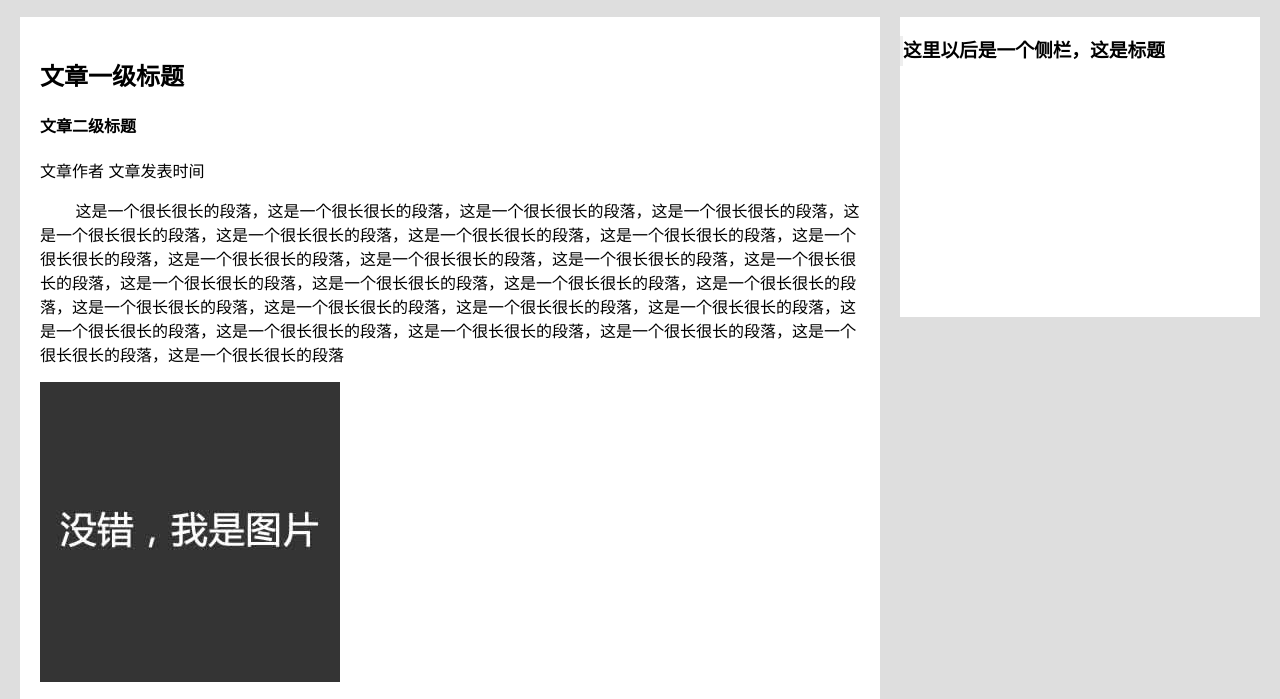
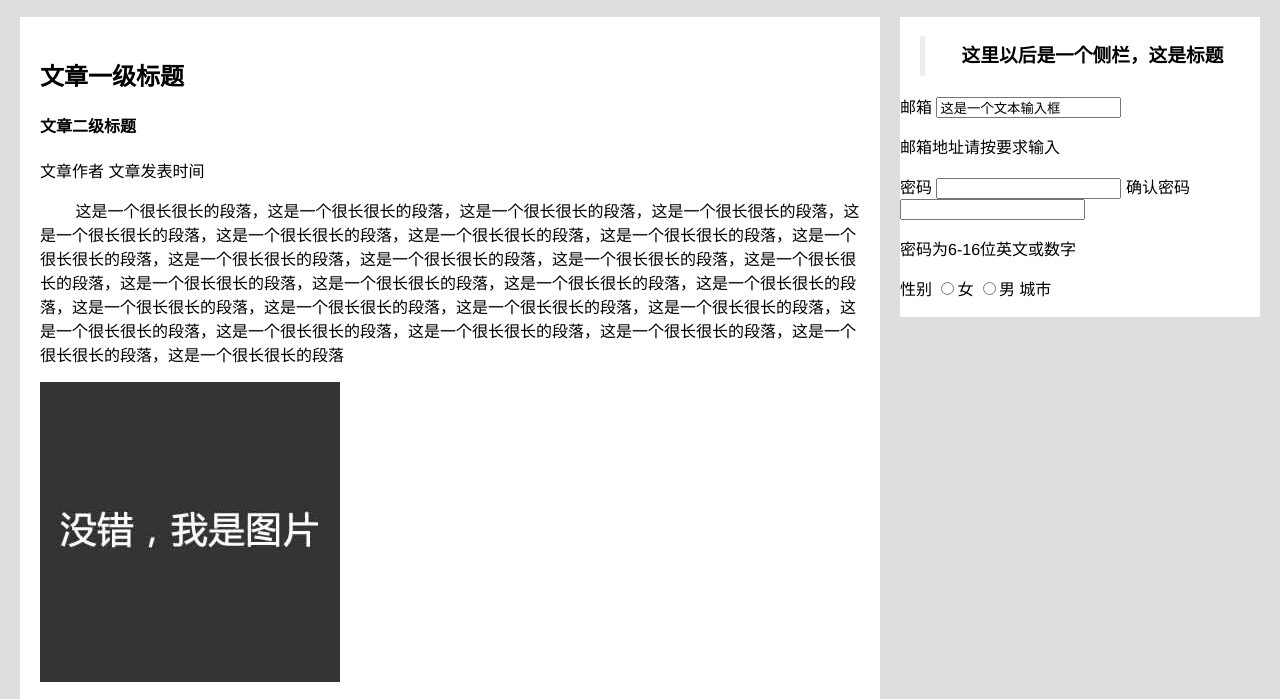
Before and after one commit to shiqiwang/ife_2016_spring_task, a plain HTML site: page 0105/index.html in a window 1280 px wide. Shown: the part 63-762 px from the top of the page. Drawn offline with Linux system fonts and the light colour scheme.

Commit message:
睡前更新

```diff
--- a/0105/index.css
+++ b/0105/index.css
@@ -101,7 +101,9 @@ body {
 }
 
 .sideBody .sideBodyHeader {
-    border-left: 3px solid #eee;
-    height: 30px;
-    line-height: 30px;
+    border-left: 5px solid #eee;
+    height: 40px;
+    line-height: 40px;
+    margin-left: 20px;
+    text-align: center;
 }
--- a/0105/index.html
+++ b/0105/index.html
@@ -113,6 +113,18 @@
         <div class="sideBody">
             <h3 class="sideBodyHeader">这里以后是一个侧栏，这是标题</h3>
             <form action="" method>
+                邮箱
+                <input type="email" name="userEmail" value="这是一个文本输入框"/>
+                <p>邮箱地址请按要求输入</p>
+                密码
+                <input type="password" name="userPassword" />
+                确认密码
+                <input type="password" name="userPasswordConfirm" />
+                <p>密码为6-16位英文或数字</p>
+                性别
+                <input type="radio" value="female" name="sex"/>女
+                <input type="radio" value="male" name="sex"/>男
+                城市
 
             </form>
         </div>
```
